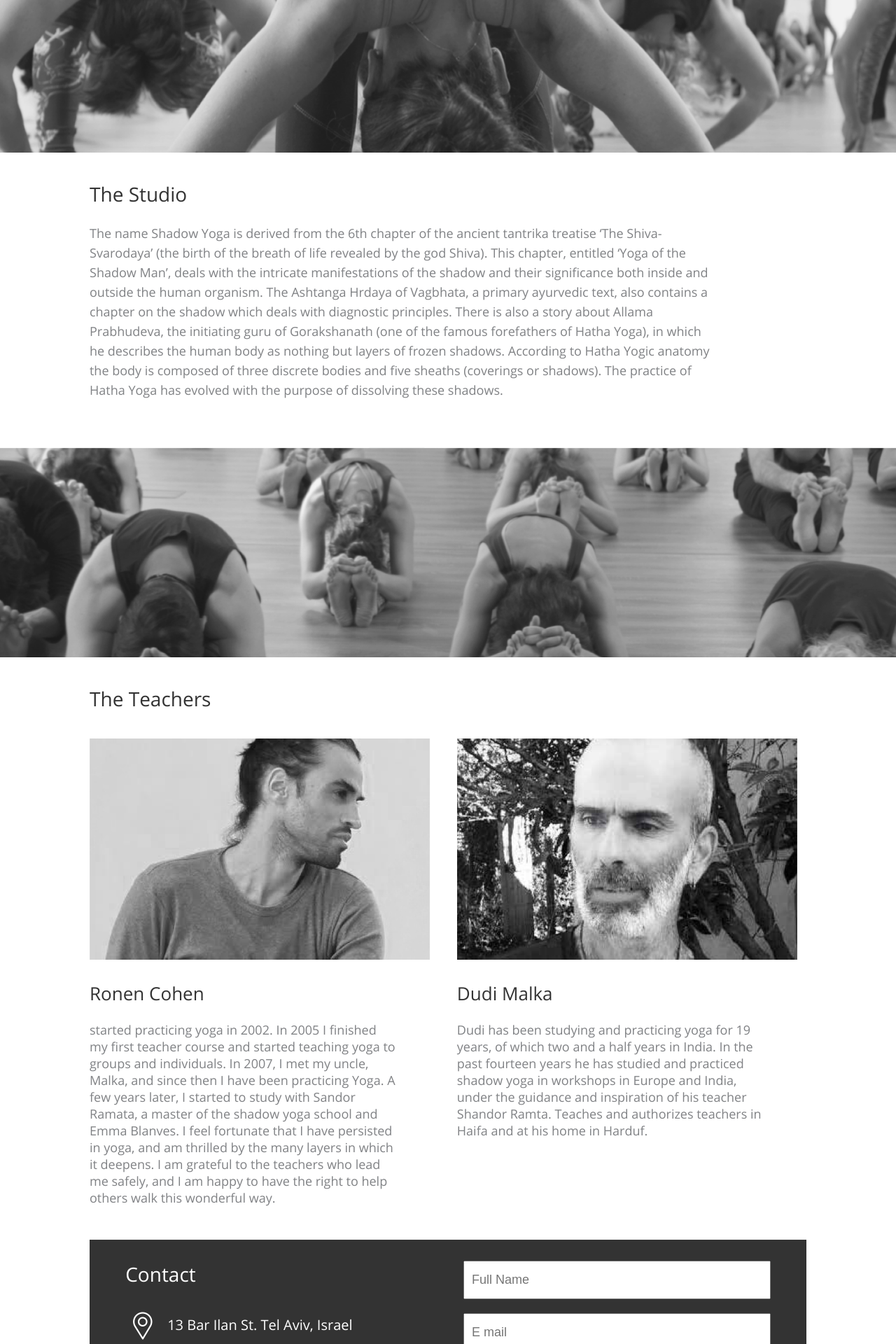
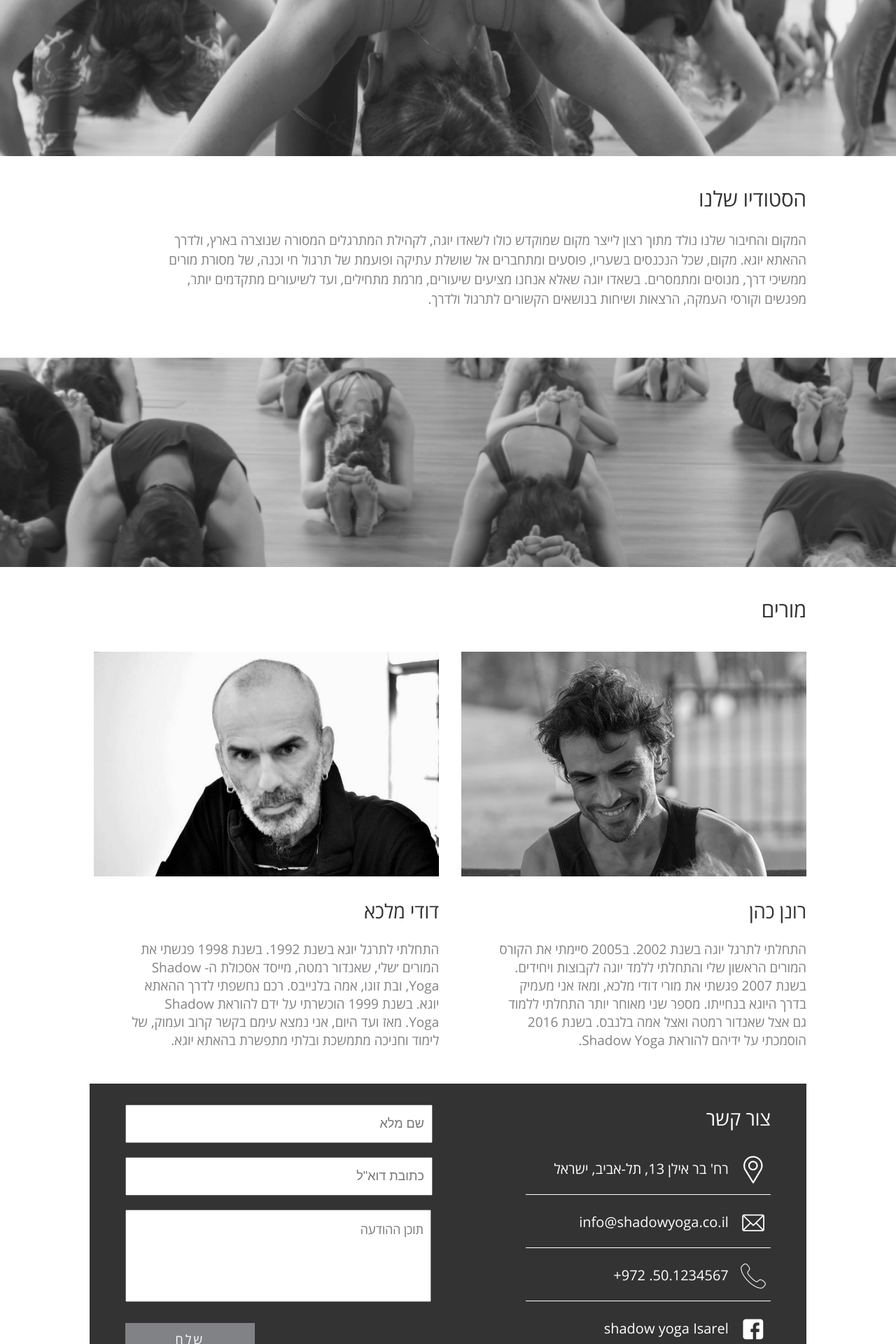
Before and after one commit to glshahar/shadow-yoga, a PHP site: page / in a window 1280 px wide. Shown: the part 960-2880 px from the top of the page at 70% size. Run offline with PHP 8.4, Linux system fonts and the light colour scheme.

Commit message:
update 7/8/18

```diff
--- a/css/style.css
+++ b/css/style.css
@@ -129,8 +146,9 @@ header > .langDrop > span:nth-child(2){
 }
 #wrapper > div {
 	height: auto;
-	width: 100%;
+	width: 82%;
 	float: left;
+	/*background-color: pink;*/
 }
 #wrapper > div > h2 {
 	font-size: 28px;
@@ -138,25 +156,35 @@ header > .langDrop > span:nth-child(2){
 	direction: ltr;
 	width: 100%;
 	float: left;
-	/*margin-left: 10%;*/
 	color: #333333;
 	font-weight: normal;
 	/*background-color: pink;*/
 	margin-top: 40px;
-	/*margin-bottom: 20px;*/
+}
+.hebMode > #wrapper > div > h2 {
+	float: right;
+	text-align: right;
+	direction: rtl;
+	font-size: 30px;
 }
 #wrapper > div > p {
 	font-size: 18px;
 	text-align: left;
 	direction: ltr;
-	width: 70%;
+	width: 90%;
 	float: left;
-	/*margin-left: 10%;*/
 	color: #808285;
 	line-height: 28px;
 	margin-top: 0px;
 	padding-bottom: 20px;
 }
+.hebMode > #wrapper > div > p {
+	float: right;
+	text-align: right;
+	direction: rtl;
+	font-size: 19px;
+}
+
 
 #wrapper > #what,
 #wrapper > #studio,
@@ -165,17 +193,29 @@ header > .langDrop > span:nth-child(2){
 	padding-bottom: 30px;
 }
 
+.hebMode > #wrapper > #what,
+.hebMode > #wrapper > #studio,
+.hebMode > #wrapper > #teachers {
+	margin-right: 10%;
+	float: right;
+}
 
 
 
 #wrapper > div > .teacher {
-	width: 38%;
+	width: 47%;
 	height: auto;
 	float: left;
 	/*background-color: gray;*/
 	margin-right: 3%;
 	margin-top: 15px;
 }
+.hebMode > #wrapper > div > .teacher {
+	float: right;
+	margin-right: 0;
+	margin-left: 3%;
+}
+
 #wrapper > div > .teacher > .teacherImg {
 	width: 100%;
 	height: 0;
@@ -185,8 +225,8 @@ header > .langDrop > span:nth-child(2){
 	background-size: 100% auto;
 	padding-top: 65%;
 }
-#wrapper > div > .teacher > .dudi {background-image: url("../img/dudi.png");}
-#wrapper > div > .teacher > .ronen {background-image: url("../img/ronen.png");}
+#wrapper > div > .teacher > .dudi {background-image: url("../img/dudi.jpeg");}
+#wrapper > div > .teacher > .ronen {background-image: url("../img/ronen.jpg");}
 
 #wrapper > div > .teacher > h2 {
 	font-size: 26px;
@@ -196,6 +236,12 @@ header > .langDrop > span:nth-child(2){
 	color: #333333;
 	margin-top: 30px;
 }
+.hebMode > #wrapper > div > .teacher > h2 {
+	font-size: 28px;
+	text-align: right;
+	direction: rtl;
+}
+
 #wrapper > div > .teacher > p {
 	font-size: 18px;
 	text-align: left;
@@ -206,6 +252,13 @@ header > .langDrop > span:nth-child(2){
 	float: left;
 	margin-top: 0px;
 }
+.hebMode > #wrapper > div > .teacher > p {
+	text-align: right;
+	direction: rtl;
+	float: right;
+	font-size: 19px;
+}
+
 
 
 
@@ -217,6 +270,11 @@ header > .langDrop > span:nth-child(2){
 	float: left;
 	padding-bottom: 5px;
 }
+.hebMode > #wrapper > #contact {
+	float: right;
+	margin-right: 10%;
+	margin-left: 0;
+}
 
 #wrapper > #contact > .info {
 	width: 45%;
@@ -224,6 +282,13 @@ header > .langDrop > span:nth-child(2){
 	height: auto;
 	padding-left: 5%;
 }
+.hebMode > #wrapper > #contact > .info {
+	float: right;
+	padding-left: 0;
+	padding-right: 5%;
+	/*background-color: pink;*/
+}
+
 #wrapper > #contact > .info > h2 {
 	color: #fff;
 	float: left;
@@ -233,6 +298,10 @@ header > .langDrop > span:nth-child(2){
 	width: 100%;
 	margin-top: 30px;
 	margin-bottom: 40px;
+}
+.hebMode > #wrapper > #contact > .info > h2 {
+	text-align: right;
+	float: right;
 }
 #wrapper > #contact > .info > a {
 	/*background-color: green;*/
@@ -249,6 +318,10 @@ header > .langDrop > span:nth-child(2){
 	margin-bottom: 25px;
 	color: #fff;
 }
+.hebMode > #wrapper > #contact > .info > a {
+	float: right;
+	text-align: right;
+}
 #wrapper > #contact > .info > a:last-child {border: none;}
 
 #wrapper > #contact > .info > a > img {
@@ -261,6 +334,11 @@ header > .langDrop > span:nth-child(2){
 	margin-right: 10px;
 	float: left;
 }
+.hebMode > #wrapper > #contact > .info > a > img {
+	float: right;
+	margin-right: 0px;
+	margin-left: 10px;
+}
 
 #wrapper > #contact > form {
 	width: 45%;
@@ -269,6 +347,13 @@ header > .langDrop > span:nth-child(2){
 	margin-top: 10px;
 	margin-right: 5%;
 }
+.hebMode > #wrapper > #contact > form {
+	float: right;
+	margin-right: 0;
+	margin-left: 5%;
+	/*background-color: pink;*/
+}
+
 #wrapper > #contact > form > input {
 	width: 90%;
 	/*height: 50px;*/
@@ -279,6 +364,12 @@ header > .langDrop > span:nth-child(2){
 	font-size: 18px;
 	direction: ltr;
 }
+.hebMode > #wrapper > #contact > form > input {
+	float: left;
+	text-align: right;
+	direction: rtl;
+}
+
 #wrapper > #contact > form > textarea {
 	width: 90%;
 	height: 100px;
@@ -290,6 +381,12 @@ header > .langDrop > span:nth-child(2){
 	font-size: 18px;
 	direction: ltr;
 }
+.hebMode > #wrapper > #contact > form > textarea {
+	float: left;
+	text-align: right;
+	direction: rtl;
+}
+
 #wrapper > #contact > form > textarea::-webkit-input-placeholder {font-family: SansHebrew;}
 #wrapper > #contact > form > textarea:-moz-placeholder {font-family: SansHebrew;}
 #wrapper > #contact > form > textarea::-moz-placeholder {  font-family: SansHebrew;}
--- a/index.html
+++ b/index.html
@@ -9,9 +9,13 @@
     <script src="js/script.js"></script>
     <link rel="stylesheet" type="text/css" href="css/style.css">
     <title>Shadow Yoga Shala</title>
+
+    <script src="js/languageService/languageService.js"></script>
+    <script src="js/languageService/languages/lang_he.js"></script>
+    <script src="js/languageService/languages/lang_en.js"></script>
 </head>
 
-<body ng-controller="appCtrl" ng-class="{disableScroll:disableScroll}">
+<body ng-controller="appCtrl" ng-class="{disableScroll:disableScroll, 'hebMode':language=='hebrew'}">
 
 	<header>
 
@@ -25,35 +29,22 @@
 
 		<ul class="topnav" id="myTopnav">
 			<li>
-				<a href="">Menu</a>
+				<a href="">{{dict.mainTitle}}</a>
 				<a href="javascript:void(0);" class="closeNav" ng-click="openNavbar()">&#10005;</a>
 			</li>
-			<li>
-		    	<a href="#what" ng-click="openNavbar()">What is Shadow Yoga?</a>
-		    </li>
-		    <li>
-		    	<a href="#studio" ng-click="openNavbar()">The Studio</a>
-		    </li>
-		    <li>
-		    	<a href="#teachers" ng-click="openNavbar()">The Teachers</a>
-		    </li>
-		    <li>
-		    	<a href="#news" ng-click="openNavbar()">News</a>
-		    </li>
-		    <li>
-		    	<a href="#contact" ng-click="openNavbar()">Contact</a>
+			<li ng-repeat="line in dict.menu">
+		    	<a ng-href="{{line.link}}" ng-click="openNavbar()">{{line.title}}</a>
 		    </li>
 		    <li>
 			    <a href="javascript:void(0);" class="icon" ng-click="openNavbar()">&#9776;</a>
 			</li>
 		</ul>
-		<!-- <div class="darkBox" id="navDark" ng-click="navOpen=false" ng-class="{show:navOpen}"></div> -->
 		<div class="darkBox" id="darkBox" ng-click="openNavbar()"></div>
 
 		<div class="langDrop">
-			<span>English</span>
+			<span ng-click="changeLang('english')" ng-class="{active:language=='english'}">English</span>
 			<span>/</span>
-			<span>עברית</span>
+			<span ng-click="changeLang('hebrew')" ng-class="{active:language=='hebrew'}">עברית</span>
 		</div>
 	</header>
 
@@ -62,75 +53,41 @@
 		<div class="bgr1"></div>
 
 		<div id="what">
-			<h2>What is Shadow Yoga?</h2>
-			<p>
-				The name Shadow Yoga is derived from the 6th chapter of the ancient tantrika treatise ‘The Shiva-Svarodaya’ (the birth of the
-				breath of life revealed by the god Shiva). This chapter, entitled ‘Yoga of the Shadow Man’, deals with the intricate manifestations of
-				the shadow and their significance both inside and outside the human organism.
-				The Ashtanga Hrdaya of Vagbhata, a primary ayurvedic text, also contains a chapter on the shadow which deals with diagnostic
-				principles. There is also a story about Allama Prabhudeva, the initiating guru of Gorakshanath (one of the famous forefathers of
-				Hatha Yoga), in which he describes the human body as nothing but layers of frozen shadows. According to Hatha Yogic anatomy
-				the body is composed of three discrete bodies and five sheaths (coverings or shadows). The practice of Hatha Yoga has evolved
-				with the purpose of dissolving these shadows.
-			</p>
+			<h2>{{dict.whatIs.title}}</h2>
+			<p>{{dict.whatIs.text}}</p>
 		</div>
 
 		<div class="bgr2"></div>
 
 		<div id="studio">
-			<h2>The Studio</h2>
-			<p>
-				The name Shadow Yoga is derived from the 6th chapter of the ancient tantrika treatise ‘The Shiva-Svarodaya’ (the birth of the
-				breath of life revealed by the god Shiva). This chapter, entitled ‘Yoga of the Shadow Man’, deals with the intricate manifestations of
-				the shadow and their significance both inside and outside the human organism.
-				The Ashtanga Hrdaya of Vagbhata, a primary ayurvedic text, also contains a chapter on the shadow which deals with diagnostic
-				principles. There is also a story about Allama Prabhudeva, the initiating guru of Gorakshanath (one of the famous forefathers of
-				Hatha Yoga), in which he describes the human body as nothing but layers of frozen shadows. According to Hatha Yogic anatomy
-				the body is composed of three discrete bodies and five sheaths (coverings or shadows). The practice of Hatha Yoga has evolved
-				with the purpose of dissolving these shadows.
-			</p>
+			<h2>{{dict.studio.title}}</h2>
+			<p>{{dict.studio.text}}</p>
 		</div>
 
 		<div class="bgr3"></div>
 
 		<div id="teachers">
-			<h2>The Teachers</h2>
+			<h2>{{dict.teachers.title}}</h2>
 			<div class="teacher">
-				<div class="teacherImg ronen">
-				</div>
-				<h2>Ronen Cohen</h2>
-				<p>
-					started practicing yoga in 2002. In 2005 I finished my first teacher
-					course and started teaching yoga to groups and individuals.
-					In 2007, I met my uncle, Malka, and since then I have been practicing
-					Yoga. A few years later, I started to study with Sandor Ramata, a
-					master of the shadow yoga school and Emma Blanves.
-					I feel fortunate that I have persisted in yoga, and am thrilled by the
-					many layers in which it deepens. I am grateful to the teachers who
-					lead me safely, and I am happy to have the right to help others walk
-					this wonderful way.
-				</p>
+				<div class="teacherImg ronen"></div>
+				<h2>{{dict.teachers.names[0].title}}</h2>
+				<p>{{dict.teachers.names[0].text}}</p>
 			</div>
 			<div class="teacher">
-				<div class="teacherImg dudi">
-				</div>
-				<h2>Dudi Malka</h2>
-				<p>
-					Dudi has been studying and practicing yoga for 19 years, of which two
-					and a half years in India. In the past fourteen years he has studied and
-					practiced shadow yoga in workshops in Europe and India, under the
-					guidance and inspiration of his teacher Shandor Ramta. Teaches and
-					authorizes teachers in Haifa and at his home in Harduf.
-				</p>
+				<div class="teacherImg dudi"></div>
+				<h2>{{dict.teachers.names[1].title}}</h2>
+				<p>{{dict.teachers.names[1].text}}</p>
 			</div>
 		</div>
 
 		<div id="contact">
 			<div class="info">
-				<h2>Contact</h2>
+				<h2>{{dict.contact.title}}</h2>
 				<a href="https://www.google.com/maps/place/Bar+Ilan+St+13,+Tel+Aviv-Yafo/@32.069966,34.7753677,17z/data=!3m1!4b1!4m5!3m4!1s0x151d4b7f1cd192d3:0xdf666f14448cdcfb!8m2!3d32.0699615!4d34.7775564" target="_blank">
 					<img src="./img/location.png">
-					<span>13 Bar Ilan St. Tel Aviv, Israel</span>
+					<!-- <span>13 Bar Ilan St. Tel Aviv, Israel</span> -->
+					<span>{{dict.contact.address}}</span>
+
 				<a href="mailto:info@shadowyoga.co.il">
 					<img src="./img/mail.png">
 					<span>info@shadowyoga.co.il</span>
@@ -144,10 +101,10 @@
 				</a>
 			</div>
 			<form>
-				<input type="text" name="fullName" ng-model="fullName" placeholder="Full Name" required>
-				<input type="email" name="email" ng-model="email" placeholder="E mail" required>
-				<textarea placeholder="Your Message" ng-model="message" required></textarea>
-				<input type="submit" name="submit" value="Submit" ng-click="sendContactForm()">
+				<input type="text" name="fullName" ng-model="fullName" placeholder="{{dict.contact.form.name}}" required>
+				<input type="email" name="email" ng-model="email" placeholder="{{dict.contact.form.email}}" required>
+				<textarea placeholder="{{dict.contact.form.message}}" ng-model="message" required></textarea>
+				<input type="submit" name="submit" value="{{dict.contact.form.send}}" ng-click="sendContactForm()">
 			</form>
 		</div>
 
```
Also changed, not shown: other parts of css/style.css (+64 -5 lines), js/languageService/languageService.js (added, +51 -0 lines), js/languageService/languages/lang_en.js (added, +47 -0 lines), js/languageService/languages/lang_he.js (added, +47 -0 lines), js/script.js (+9 -2 lines), img/dudi.jpeg (added), img/dudi2.jpeg (added), img/ronen.jpg (added). Lines whose indentation alone changed are shown as unchanged.
